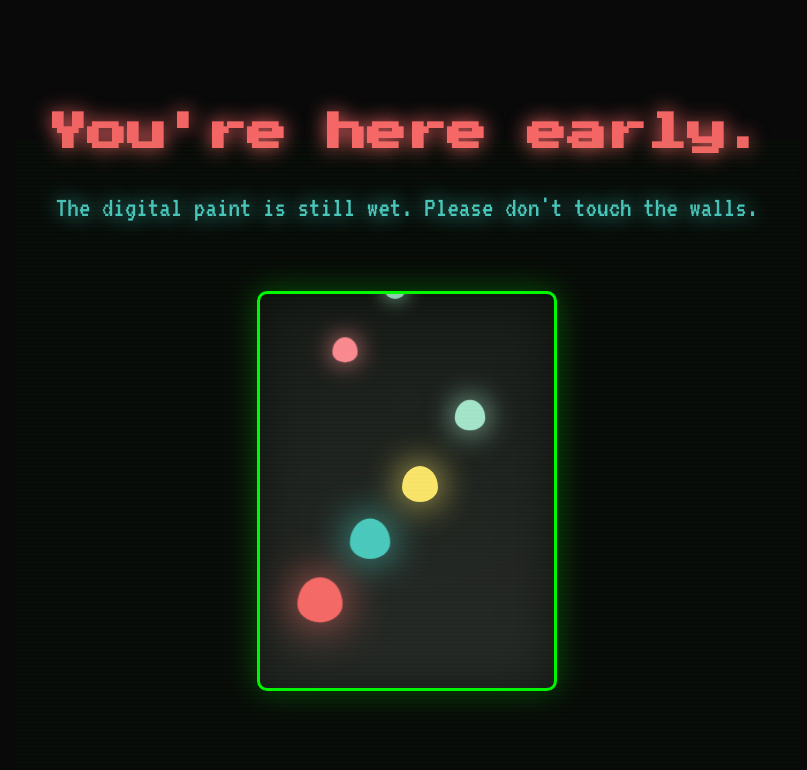
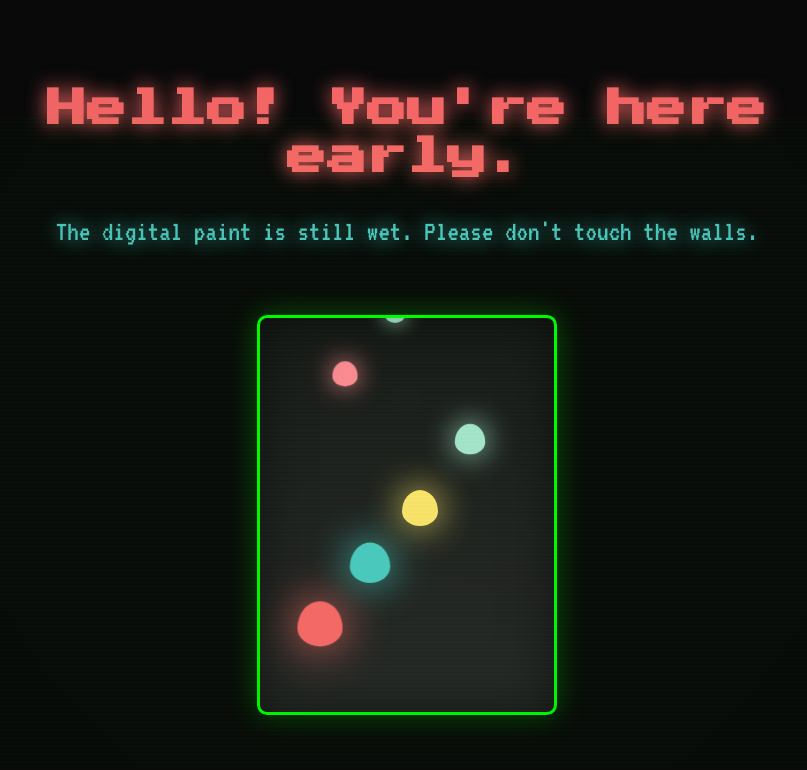
Before and after one commit to vivekadithya/vivekadithya-website, a plain HTML site: page index.html in a window 1280 px wide. Shown: the whole page, without its empty margins (233-1040 px from the left). Drawn offline with Linux system fonts and the light colour scheme.

Commit message:
Updated the header

```diff
--- a/index.html
+++ b/index.html
@@ -3,7 +3,7 @@
 <head>
     <meta charset="UTF-8">
     <meta name="viewport" content="width=device-width, initial-scale=1.0">
-    <title>Vivek Adithya - Wet Paint</title>
+    <title>Vivek Adithya</title>
     <link rel="stylesheet" href="styles.css">
     <link rel="preconnect" href="https://fonts.googleapis.com">
     <link rel="preconnect" href="https://fonts.gstatic.com" crossorigin>
@@ -12,7 +12,7 @@
 <body>
     <div class="container">
         <div class="content">
-            <h1 class="headline">You're here early.</h1>
+            <h1 class="headline">Hello! You're here early.</h1>
             <p class="subtext">The digital paint is still wet. Please don't touch the walls.</p>
 
             <div class="paint-wall">
```
